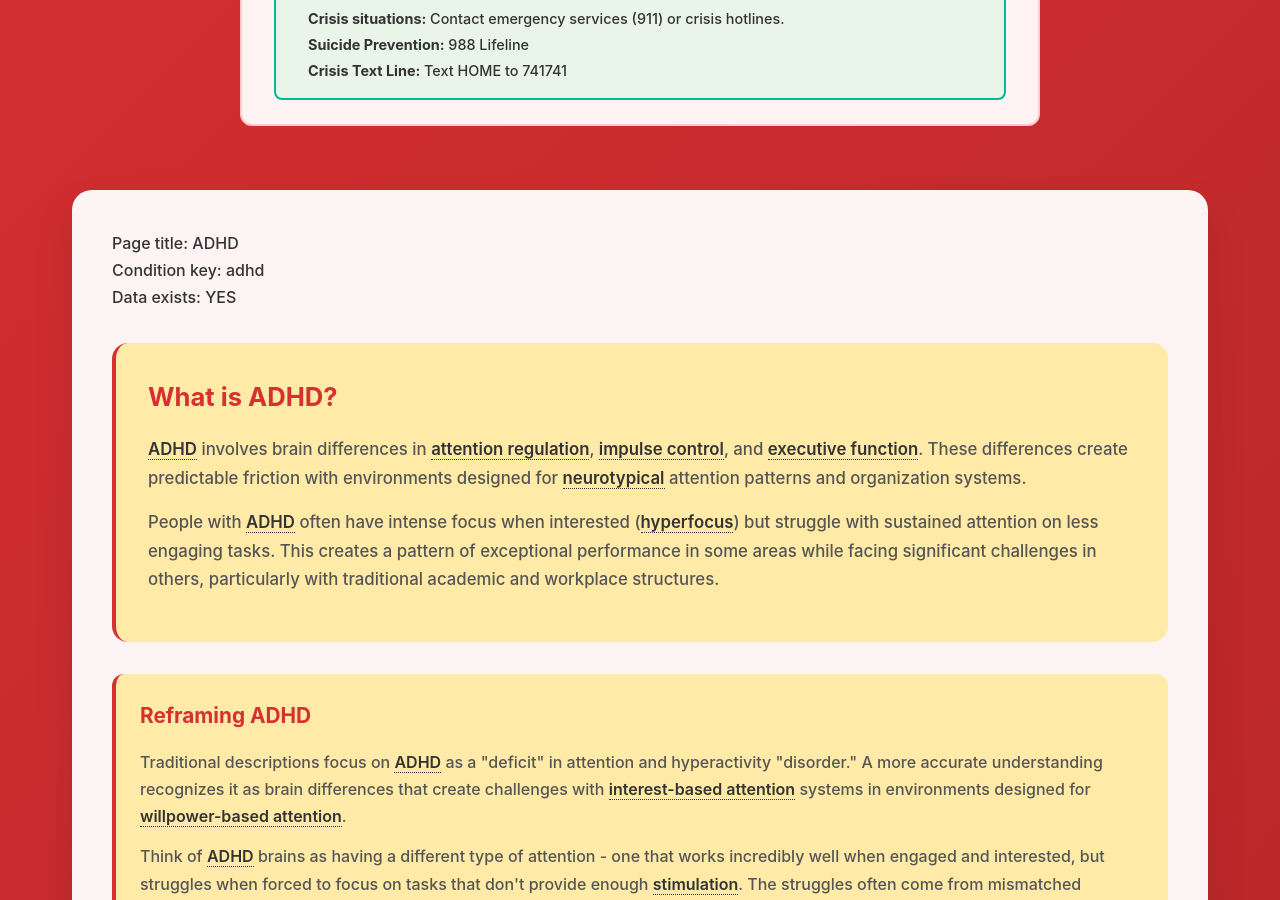
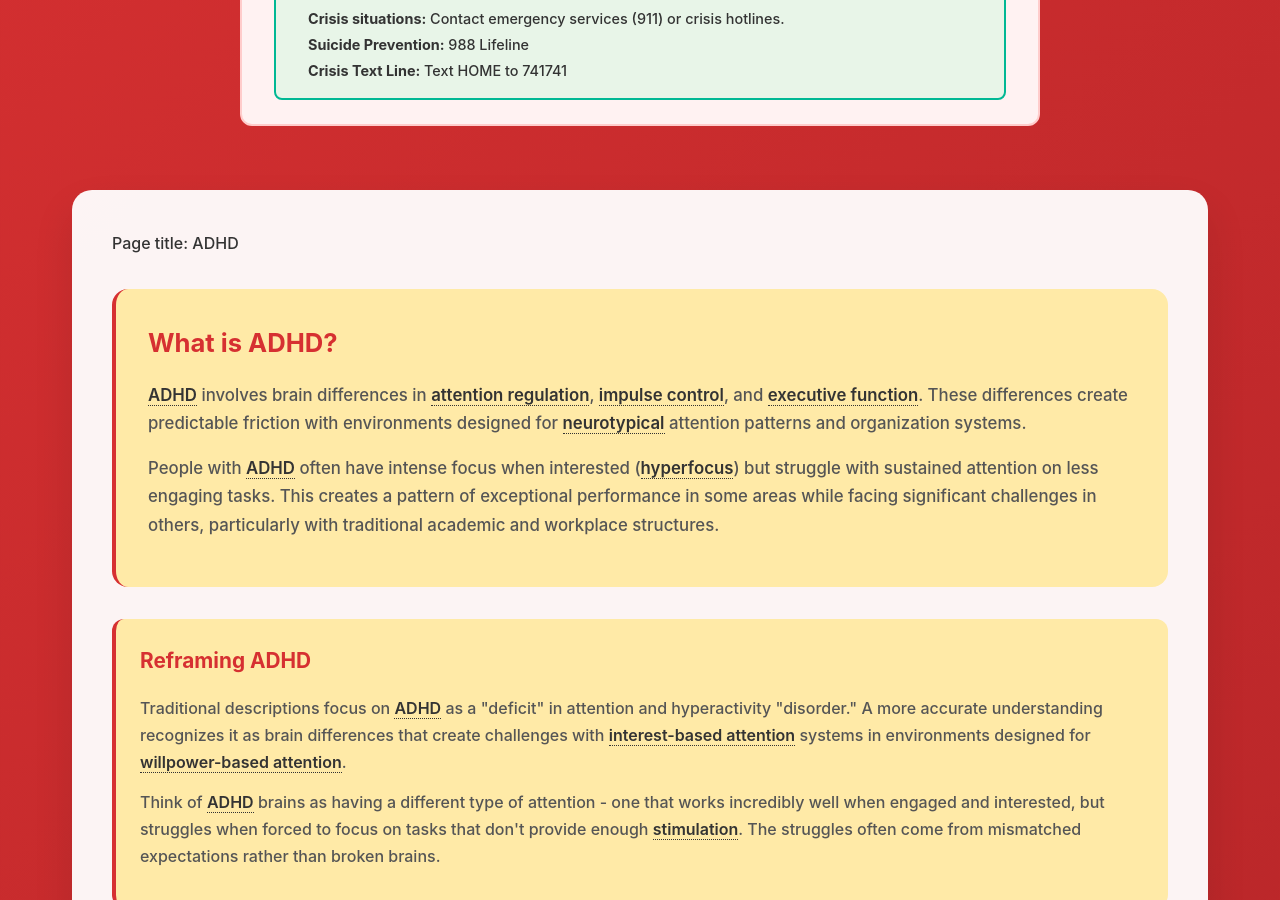
Before and after one commit to neurodivergent-survival-guide/neurodivergent-survival-guide, a Jekyll site: the page built from conditions/adhd.html, in a window 1280 px wide and 900 px high, scrolled down 441 px. Built offline with Jekyll 4.4.1, drawn with Linux system fonts in a browser that asks for light colours.

Commit message:
Update adhd.html

```diff
--- a/conditions/adhd.html
+++ b/conditions/adhd.html
@@ -9,8 +9,6 @@ slug: adhd
 <!-- /conditions/adhd.html -->
 
 <p>Page title: {{ page.title }}</p>
-<p>Condition key: {{ page.condition_key }}</p>
-<p>Data exists: {% if site.data.struggle_order %}YES{% else %}NO{% endif %}</p>
 
 <div class="condition-intro">
     <h2 id="what-is-adhd">What is ADHD?</h2>
```
